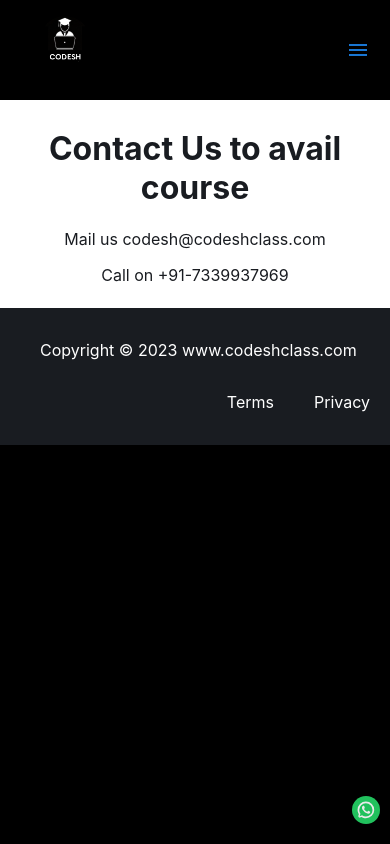
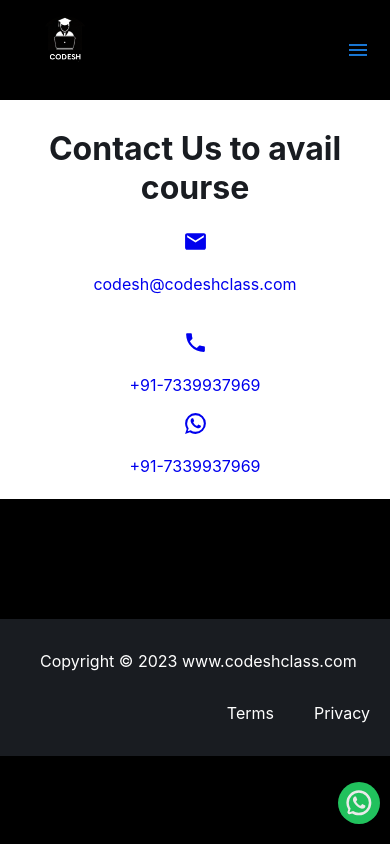
Before and after one commit to Ramnitesh/codeshclass.github.io, a React (Create React App) app: page /course in a window 390 px wide. Built offline with nearby package versions, Linux system fonts and the light colour scheme.

Commit message:
whatsapp redirection

```diff
--- a/src/pages/Contact.js
+++ b/src/pages/Contact.js
@@ -29,7 +29,7 @@
             <PhoneIcon style={{ fontSize: 25, paddingInline: 10 }} />
             <p>+91-7339937969</p>
           </a>
-          <a href="whatsapp://send?abid=07339937969&text=I'd like to chat with you">
+          <a href="https://wa.me/07339937969?text=I'd like to chat with you regarding codesh classes course.">
             <WhatsAppIcon style={{ fontSize: 25, paddingInline: 10 }} />
             <p>+91-7339937969</p>
           </a>
--- a/src/pages/Course.js
+++ b/src/pages/Course.js
@@ -1,13 +1,29 @@
+import EmailIcon from "@mui/icons-material/Email";
+import PhoneIcon from "@mui/icons-material/Phone";
+import WhatsAppIcon from "@mui/icons-material/WhatsApp";
+
 const Course = () => {
   return (
     <>
       <div className="section section-team">
         <div>
           <h1>Contact Us to avail course</h1>
-          <p>Mail us codesh@codeshclass.com</p>
-          <p>Call on +91-7339937969</p>
+          <a href={`mailto:${"codesh@codeshclass.com"}`}>
+            <EmailIcon style={{ fontSize: 25, paddingInline: 10 }} />
+            <p>codesh@codeshclass.com</p>
+          </a>
+          <br />
+          <a href={`tel:+91-7339937969`}>
+            <PhoneIcon style={{ fontSize: 25, paddingInline: 10 }} />
+            <p>+91-7339937969</p>
+          </a>
+          <a href="https://wa.me/07339937969?text=I'd like to chat with you regarding codesh classes course.">
+            <WhatsAppIcon style={{ fontSize: 25, paddingInline: 10 }} />
+            <p>+91-7339937969</p>
+          </a>
         </div>
       </div>
+      <div class="clear"></div>
     </>
   );
 };
--- a/src/pages/Home.css
+++ b/src/pages/Home.css
@@ -115,7 +115,7 @@
   align-items: start;
   text-align: left;
   color: #5b5f67;
-  font-family: cursive;
+  font-family: monospace;
   margin-top: 0;
 }
 .review table {
--- a/src/pages/Home.js
+++ b/src/pages/Home.js
@@ -364,7 +364,7 @@
         <div className="section">
           <h1>Our Students Review</h1>
           <p>
-            It's not just NUMBERS, it's Value
+            It's not just NUMBERS, it's VALUE
             <br />
             we CREATED for STUNDENS.
           </p>
@@ -401,7 +401,7 @@
                       <td>
                         <strong>Navyashree B S</strong>
                         <br />
-                        <small>Full Stack Developer</small>
+                        <small>Web Developer</small>
                       </td>
                     </tr>
                   </table>
@@ -475,7 +475,7 @@
                       <td>
                         <strong>Soumya Sharma</strong>
                         <br />
-                        <small>Full Stack Developer</small>
+                        <small>MERN Stack Developer</small>
                       </td>
                     </tr>
                   </table>
--- a/src/pages/Layout.css
+++ b/src/pages/Layout.css
@@ -91,7 +91,7 @@
   right: 40px;
   color: white;
   text-align: center;
-  font-size: 25px !important;
+  font-size: 35px !important;
   z-index: 100;
   animation: blink-animation 3s infinite;
   &:hover {
@@ -106,10 +106,10 @@
   }
 
   .whatsapp_float {
-    padding: 1%;
+    padding: 1.5%;
     bottom: 20px;
     right: 10px;
-    font-size: 20px !important;
+    font-size: 30px !important;
     animation: blink-animation 3s infinite;
     &:hover {
       animation-play-state: paused;
--- a/src/pages/Layout.js
+++ b/src/pages/Layout.js
@@ -26,7 +26,7 @@
             <div className="menu">
               <Link
                 onClick={() => {
-                  window.open("https://www.youtube.com/@code4t");
+                  window.open("https://www.youtube.com/@codeshclass");
                 }}
                 to="/"
               >
@@ -48,7 +48,7 @@
                   <div className="menu_mobile">
                     <Link
                       onClick={() => {
-                        window.open("https://www.youtube.com/@code4t");
+                        window.open("https://www.youtube.com/@codeshclass");
                       }}
                       to="/"
                     >
@@ -73,9 +73,10 @@
         />
       </div> */}
       <a
-        href="whatsapp://send?abid=+91-7014187078&text=I'd like to chat with you."
+        href="https://wa.me/07014187078?text=I'd like to chat with you regarding codesh classes course."
         target="_blank"
         rel="noopener noreferrer"
+        className="whatsapp-icon"
       >
         {/* <i class="fa fa-whatsapp whatsapp-icon"></i> */}
         <WhatsAppIcon className="whatsapp_float" />
```
